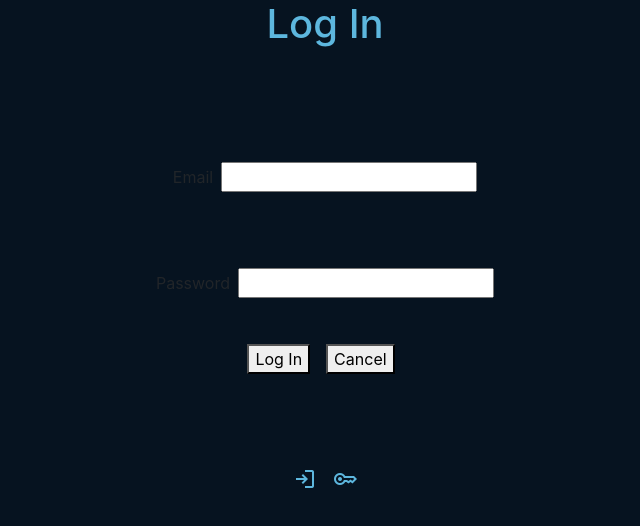
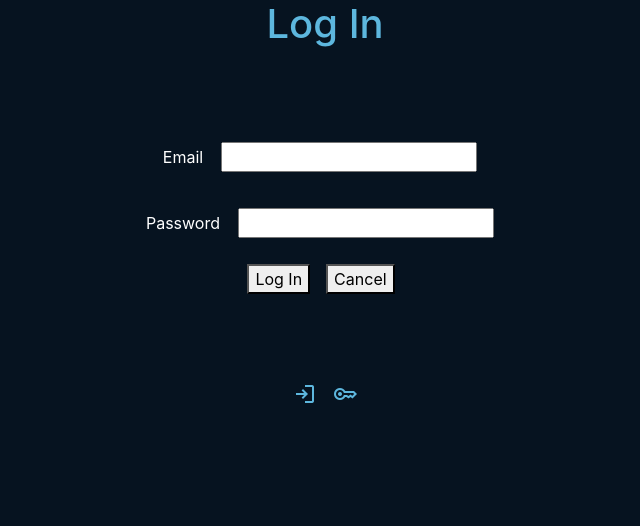
Before and after one commit to ElijahSMIAEL/code-cards-front-end, a React (Create React App) app: page /login in a window 1280 px wide. Shown: the top 526 px of the page, without its empty margins (315-955 px from the left). Built offline with nearby package versions, Linux system fonts and the light colour scheme; no server answers.

Commit message:
add password forum style

```diff
--- a/public/index.html
+++ b/public/index.html
@@ -31,7 +31,7 @@
     integrity="sha384-1BmE4kWBq78iYhFldvKuhfTAU6auU8tT94WrHftjDbrCEXSU1oBoqyl2QvZ6jIW3"
     crossorigin="anonymous"
   >
-    <title>React App</title>
+    <title>Code Cards</title>
   </head>
   <body>
     <noscript>You need to enable JavaScript to run this app.</noscript>
--- a/src/components/ChangePasswordForm/ChangePasswordForm.module.css
+++ b/src/components/ChangePasswordForm/ChangePasswordForm.module.css
@@ -12,7 +12,10 @@
   text-align: center;
 }
 
-.label,
-button {
-  margin-bottom: 0.3rem;
+input {
+  margin: 10px;
 }
+
+label {
+  color: white;
+}
```
